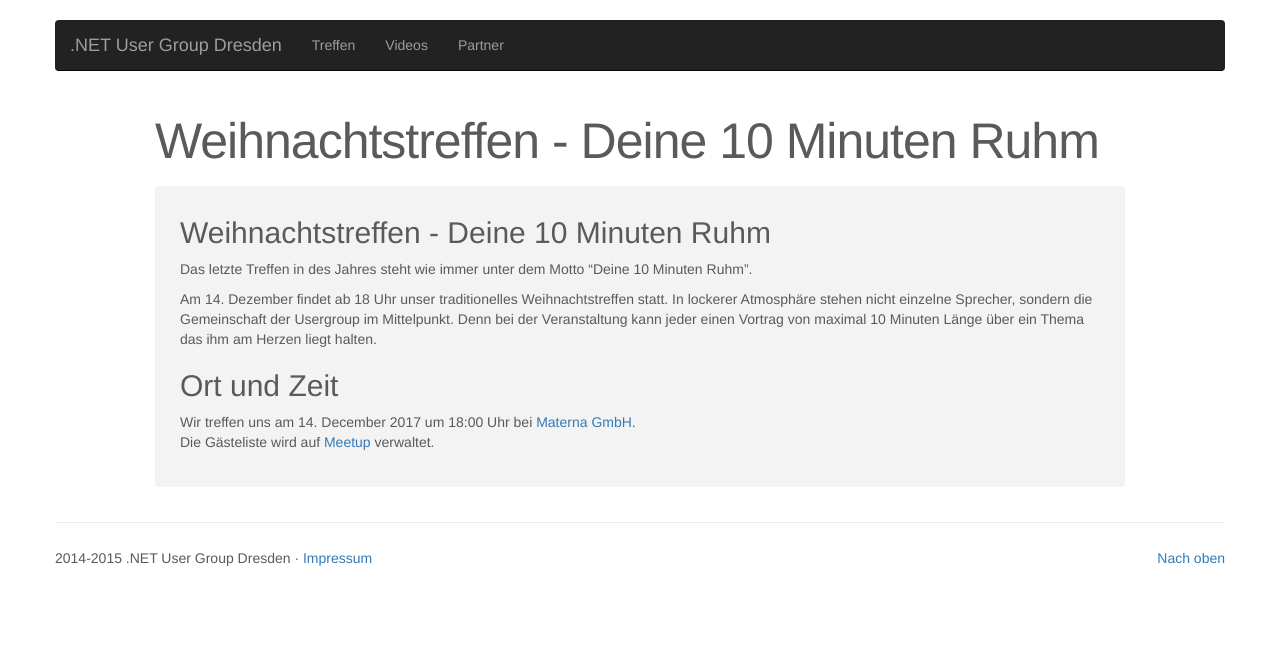
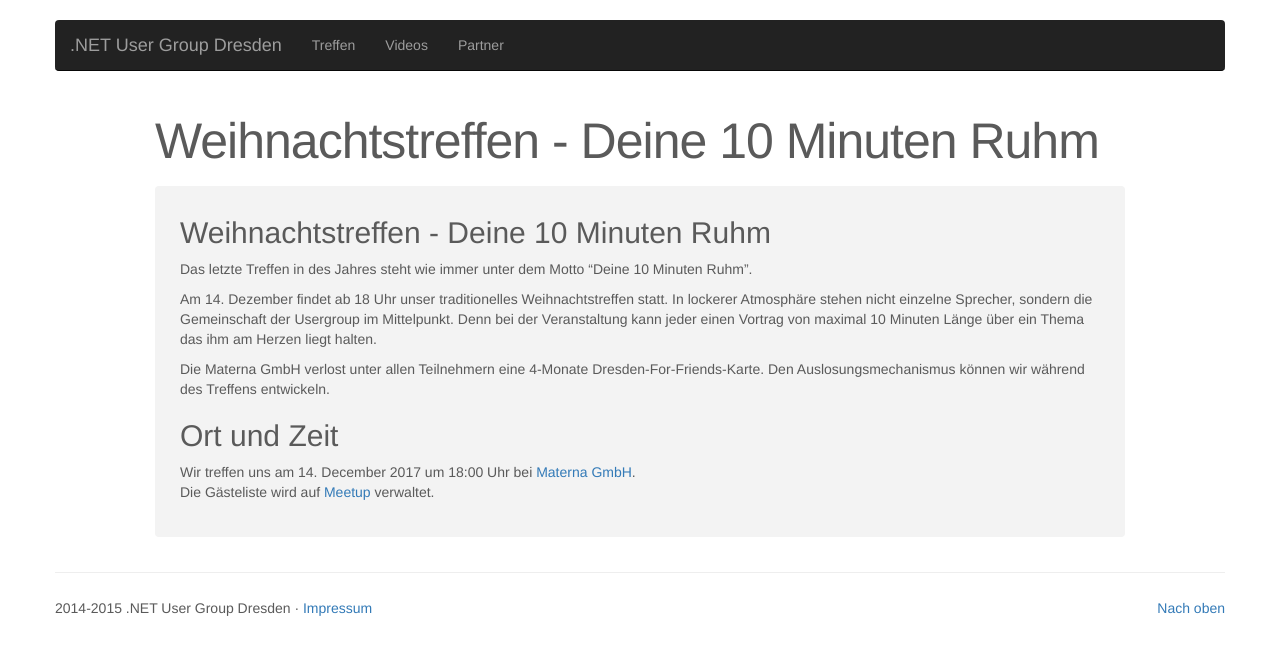
Before and after one commit to dddotnet/dddotnet.github.io, a Jekyll site: the page built from _posts/2017-12-14-weihnachtstreffen---deine-10-minuten-ruhm.markdown, in a window 1280 px wide. Shown: the top 655 px of the page. Built offline with Jekyll 4.4.1, drawn with Linux system fonts in a browser that asks for light colours; nearby versions of some CDN libraries.

Commit message:
commit from auto update

```diff
--- a/_posts/2017-12-14-weihnachtstreffen---deine-10-minuten-ruhm.markdown
+++ b/_posts/2017-12-14-weihnachtstreffen---deine-10-minuten-ruhm.markdown
@@ -9,7 +9,7 @@ placelink: https://maps.google.com/maps?f=q&hl=en&q=Schweriner+Stra%C3%9Fe+1%2C+
 ---
 
 ## Weihnachtstreffen - Deine 10 Minuten Ruhm
-<p>Das letzte Treffen in des Jahres steht wie immer unter dem Motto “Deine 10 Minuten Ruhm”.</p> <p>Am 14. Dezember findet ab 18 Uhr unser traditionelles Weihnachtstreffen statt. In lockerer Atmosphäre stehen nicht einzelne Sprecher, sondern die Gemeinschaft der Usergroup im Mittelpunkt. Denn bei der Veranstaltung kann jeder einen Vortrag von maximal 10 Minuten Länge über ein Thema das ihm am Herzen liegt halten.</p>
+<p>Das letzte Treffen in des Jahres steht wie immer unter dem Motto “Deine 10 Minuten Ruhm”.</p> <p>Am 14. Dezember findet ab 18 Uhr unser traditionelles Weihnachtstreffen statt. In lockerer Atmosphäre stehen nicht einzelne Sprecher, sondern die Gemeinschaft der Usergroup im Mittelpunkt. Denn bei der Veranstaltung kann jeder einen Vortrag von maximal 10 Minuten Länge über ein Thema das ihm am Herzen liegt halten.</p> <p>Die Materna GmbH verlost unter allen Teilnehmern eine 4-Monate Dresden-For-Friends-Karte. Den Auslosungsmechanismus können wir während des Treffens entwickeln. </p>
 
 ## Ort und Zeit
 Wir treffen uns am 14. December 2017 um 18:00 Uhr bei [Materna GmbH](https://maps.google.com/maps?f=q&hl=en&q=Schweriner+Stra%C3%9Fe+1%2C+Dresden%2C+de).
```
